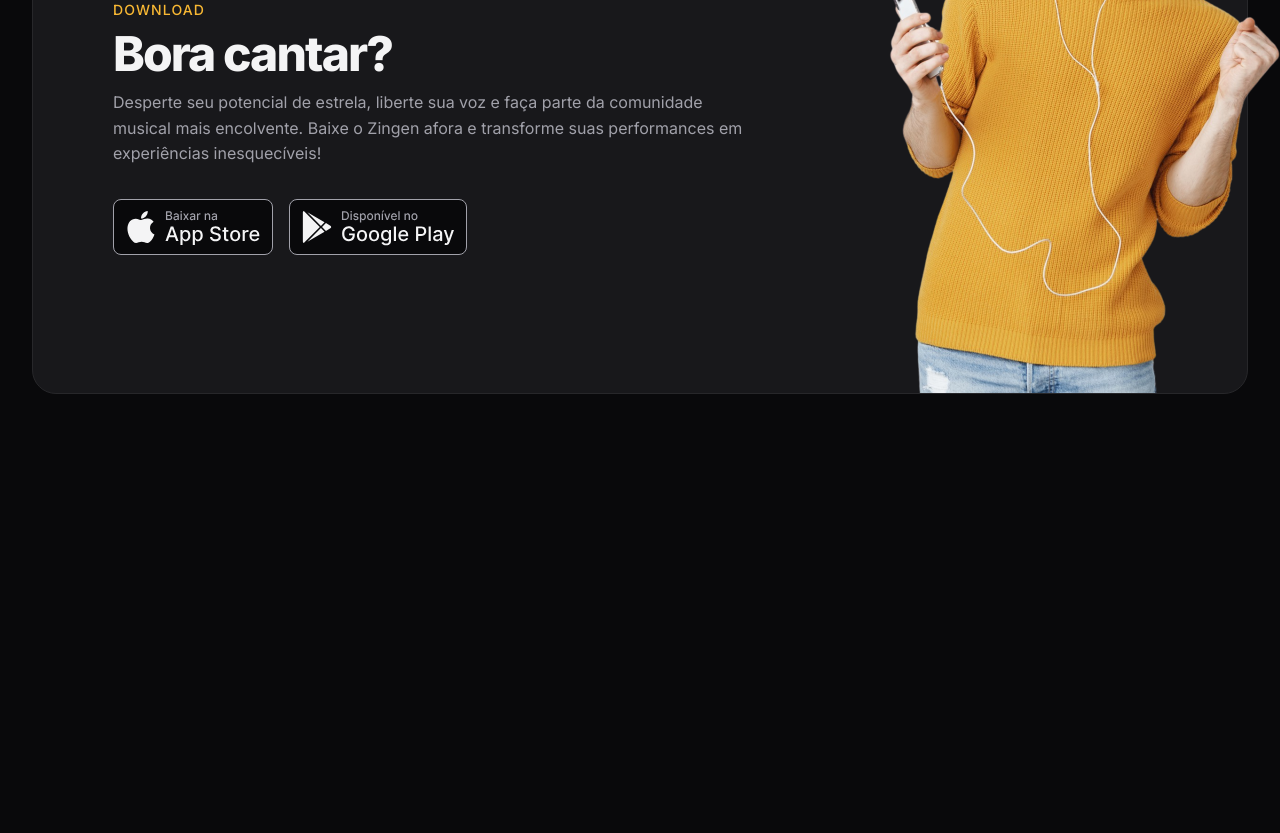
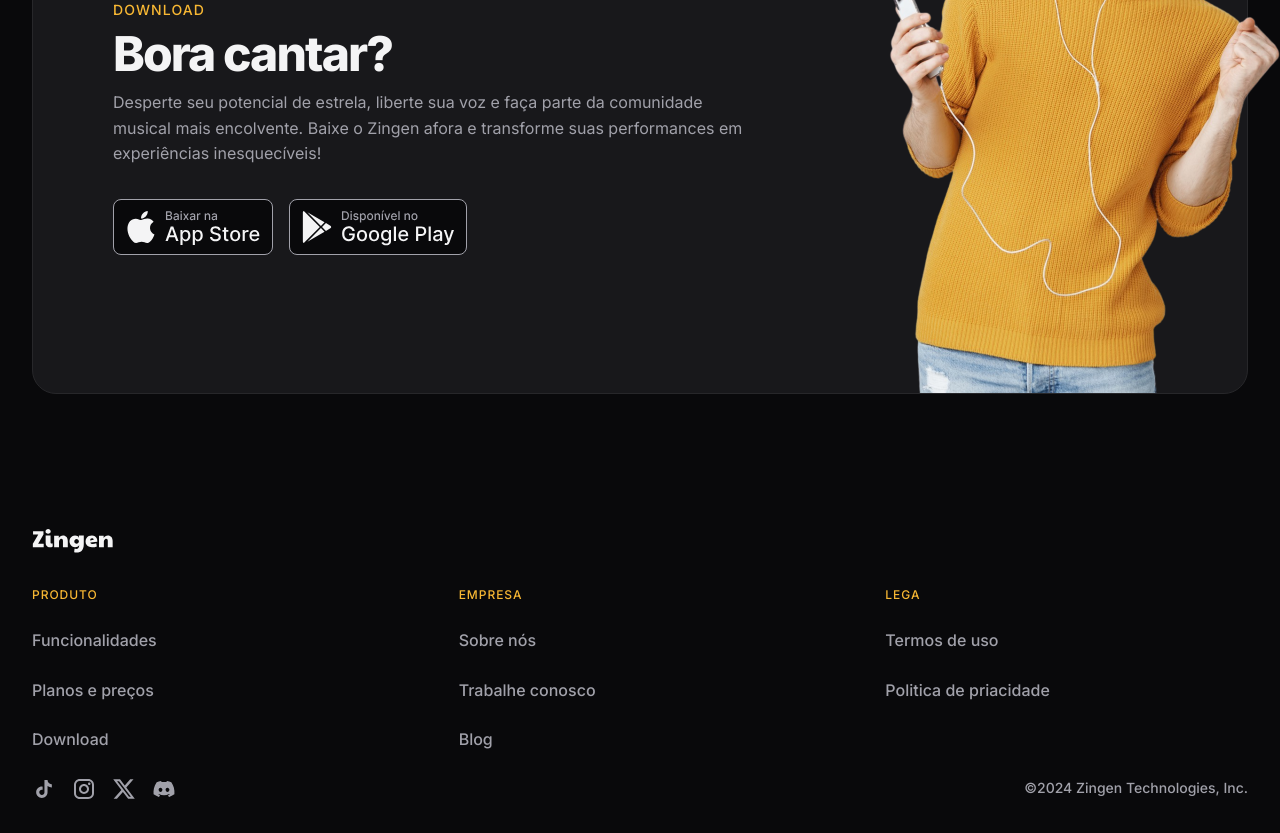
Before and after one commit to xXBrunoRochaXx/projeto04, a plain HTML site: page index.html in a window 1280 px wide. Shown: the part 3685-4518 px from the top of the page. Before the commit the page ends 4159 px from the top, so only its background shows below. Drawn offline with Linux system fonts and the light colour scheme.

Commit message:
Finaliza

```diff
--- a/index.html
+++ b/index.html
@@ -209,5 +209,64 @@
 
 
   </section>
+
+  <footer>
+    <div class="container py-xl grid">
+      <section class="grid top">
+          <img src="assets/logo.svg" alt="">
+          <nav class="even-columns">
+          <ul role="list" class="grid gap-1.5" >
+            <li class="title">Produto</li>
+            <li>
+              <a href="#features">Funcionalidades</a>
+            </li>
+
+            <li>
+              <a href="#pricing">Planos e preços</a>
+            </li>
+
+            <li>
+              <a href="#download">Download</a>
+            </li>
+          </ul>
+          <ul role="list" class="grid gap-1.5">
+            <li class="title">Empresa</li>
+            <li>
+              <a href="#about">Sobre nós</a>
+            </li>
+            <li>
+              <a href="#">Trabalhe conosco</a>
+            </li>
+            <li>
+              <a href="#download">Blog</a>
+            </li>
+          </ul>
+
+          <ul role="list" class="grid gap-1.5">
+            <li class="title">Lega</li>
+            <li>
+              <a href="#about">Termos de uso</a>
+            </li>
+            <li>
+              <a href="#">Politica de priacidade</a>
+            </li>
+          </ul>
+        </nav>
+      </section>
+
+      <section class="bottom flex gap-1.5">
+        <div class="flex gap-1 5">
+          <a href="#" class="social" aria-label="tiktok"></a>
+          <a href="#" class="social" aria-label="instagram"></a>
+          <a href="#" class="social" aria-label="twitter"></a>
+          <a href="#" class="social" aria-label="discord"></a>
+        </div>
+        <span class="copy">
+          ©2024 Zingen Technologies, Inc.
+        </span>
+      </section>
+
+      </div>
+  </footer>
 </body>
 </html>
--- /dev/null
+++ b/styles/footer.css
@@ -0,0 +1,68 @@
+footer{
+  & .grid{
+    img{
+      width: 82px;
+      margin-bottom: 2rem;
+    }
+  }
+  color: var(--text-color-secondary);
+  font-weight: var(--fw-md);
+
+  & .container{
+    padding: 3rem;
+  }
+
+  &.container,
+  & top{
+    gap: 3rem;
+  }
+
+  & nav.even-columns{
+    gap: 4rem;
+    margin-bottom: 1.5rem;
+  }
+
+  & .top ul{
+    align-content: start;
+  }
+
+  & .title{
+    font-size: 0.75rem;
+    letter-spacing: .08em;
+    text-transform: uppercase;
+    color: var(--brand-color-primary);
+  }
+
+
+  & .bottom{
+    flex-wrap: wrap;
+
+    & > div {
+      margin-right: auto;
+    }
+
+    & span{
+      font-size: .875rem;
+    }
+  }
+
+
+  @media (width >= 80em){
+    .container{
+      padding-inline: 0;
+      padding-bottom: 2rem;
+    }
+
+    /* & .top{
+      grid-template-columns: auto 1fr;
+
+      & nav{
+        margin-left: auto;
+
+        & ul{
+          width:   14rem;
+        }
+      }
+    } */
+  }
+}
--- a/styles/index.css
+++ b/styles/index.css
@@ -10,3 +10,4 @@
 @import url(features.css) (width >= 80rem);
 @import url(pricing.css);
 @import url(downloads.css);
+@import url(footer.css);
```
